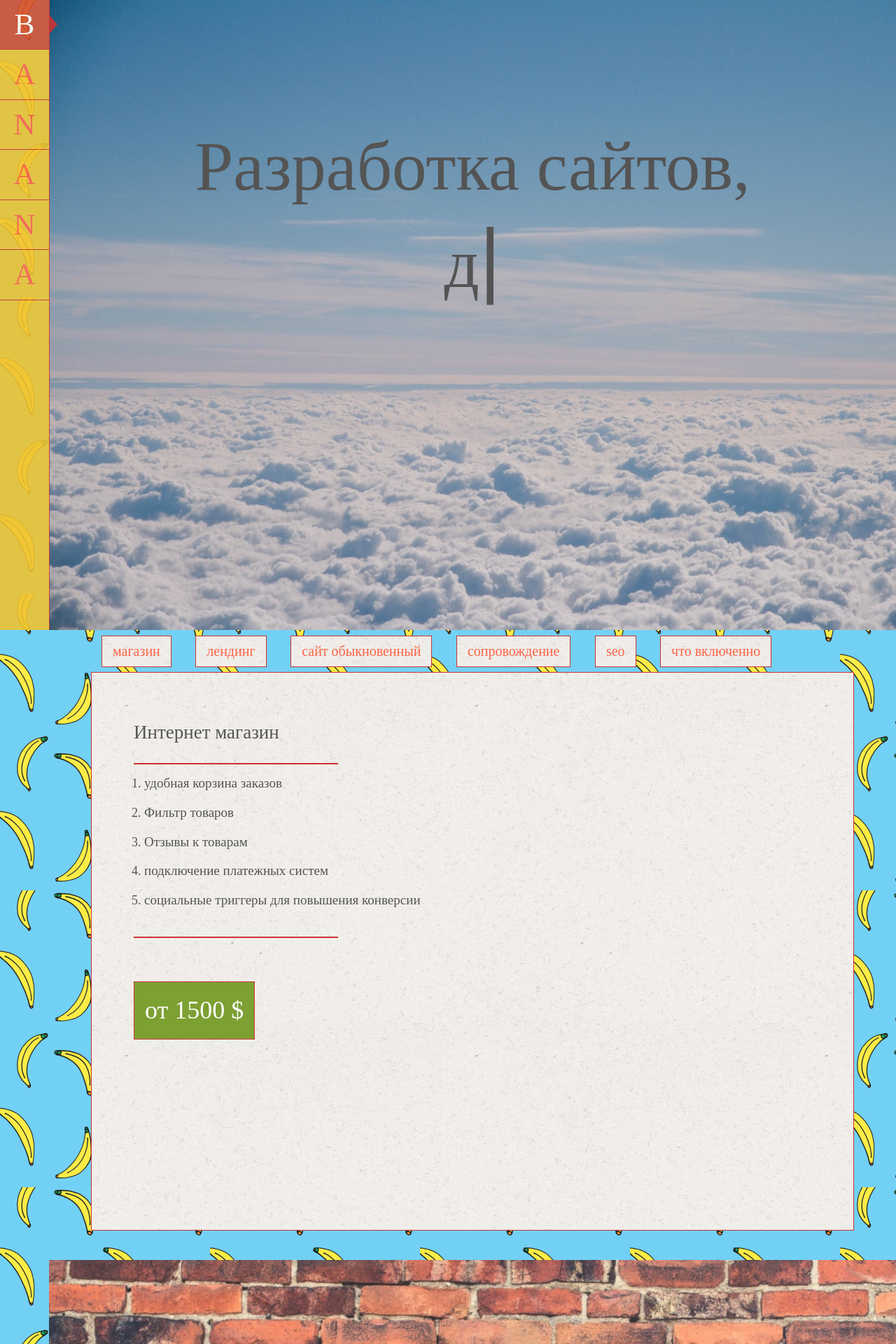
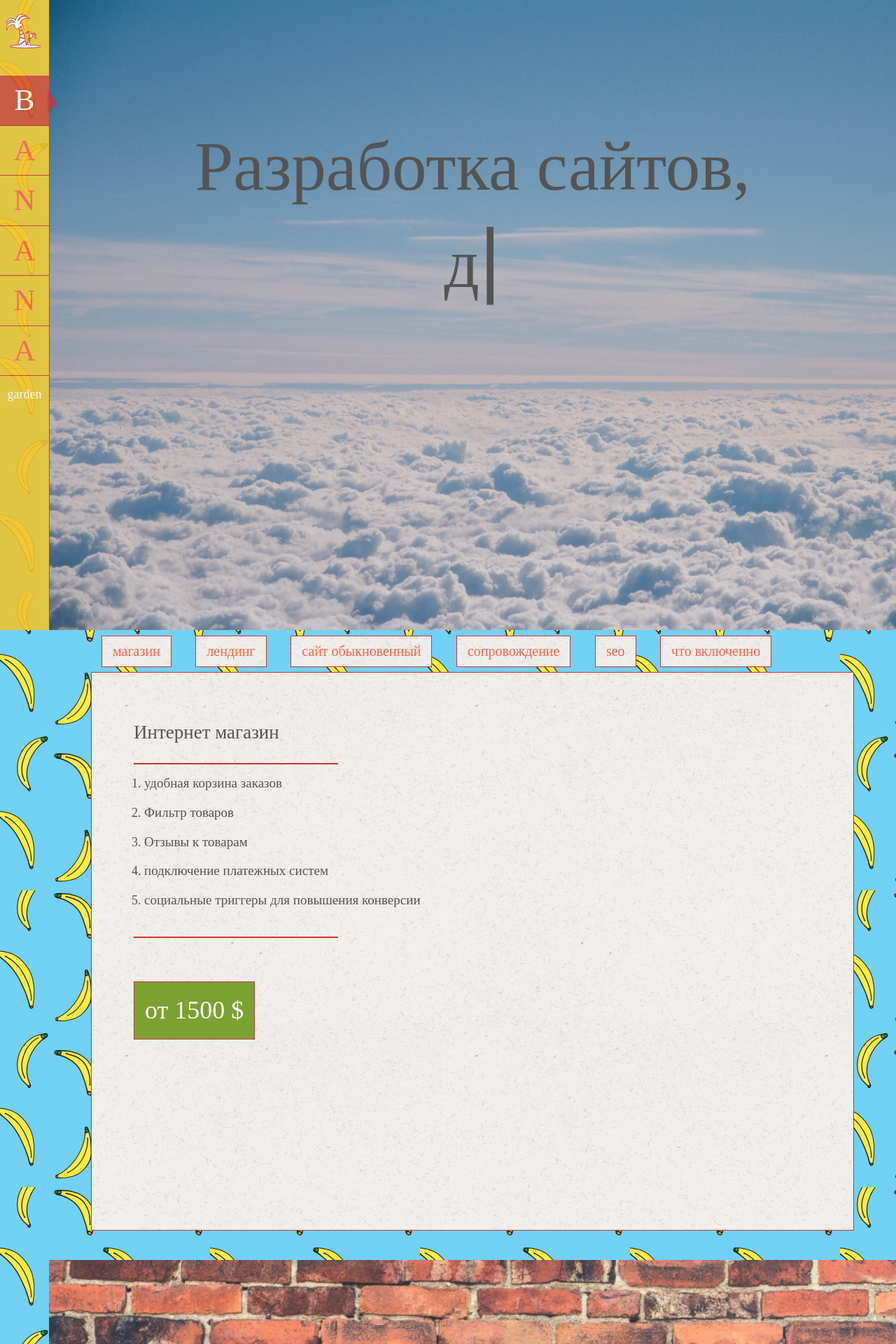
Before and after one commit to depekur/depekur.github.io, a Jekyll site: the page built from index.html, in a window 1280 px wide. Shown: the top 1920 px of the page at 70% size. Built offline with Jekyll 4.4.1, drawn with Linux system fonts in a browser that asks for light colours; some web fonts are replaced.

Commit message:
no light but work must go on!

```diff
--- a/_sass/_base.scss
+++ b/_sass/_base.scss
@@ -248,9 +248,8 @@
 .death {
   display: none;
 }
-/*
+
 g path {
   stroke: $banana-color-red;
-  fill: $banana-color;
+  fill: #fff;
 }
-*/
--- a/_sass/_landing.scss
+++ b/_sass/_landing.scss
@@ -41,20 +41,51 @@
 			opacity: 0.7;
 
 		}
+		.active-letter {
+					background: rgba($banana-color-red, 0.8);
+
+					a {
+						color: #fff;
+					}
+
+					&:after {
+						content: '';
+						position: absolute;
+						border-style: solid;
+						border-width: 17px 0 17px 14px;
+						border-color: transparent rgba($banana-color-red, 0.8);
+						display: block;
+						width: 0;
+						z-index: 1;
+						right: -12px;
+						top: 21px;
+					}
+					&:last-child {
+						background: 0;
+						&:after {
+							display: none;
+						}
+				}
+
+		}
 
 		ul li {
 
 			margin: 0;
 			padding: $woid/3;
 			position: relative;
-
 			border-bottom: 1px solid $banana-color-red;
 
-			font-size: 2.4em;
-			color: #fff;
+				&:hover {
+					background: rgba($color-green-nice, 0.8);
+					a {
+						color: #fff;
+					}
+				}
 
 				a {
 					display: block;
+					font-size: 2.4em;
 
 					&:hover {
 						text-decoration: none;
@@ -72,41 +103,24 @@
 					}
 				}
 
-				&:hover {
-					background: rgba($banana-color-red, 0.8);
-
-					a {
-						color: #fff;
-					}
-
-					&:after {
-						content: '';
-						position: absolute;
-						border-style: solid;
-						border-width: 14px 0 14px 12px;
-						border-color: transparent $banana-color-red;
-						display: block;
-						width: 0;
-						z-index: 1;
-						right: -12px;
-						top: 21px;
-					}
-					&:last-child {
-						background: 0;
-
-						&:after {
-							display: none;
-						}
-					}
-
+				h4 {
+					color: #fff;
+					font-size: 1em;
 				}
 
+
+
 				&:first-child {
-					-border-top: 1px solid $banana-color-red;
+
+					margin-top: $woid;
+					margin-bottom: $woid;
+
+					border-bottom: 0;
 				}
 				&:last-child {
 					border-bottom: 0;
-					margin-top: $woid;
+					width: auto;
+					margin-top: -$woid;
 				}
 
 
--- a/index.html
+++ b/index.html
@@ -11,8 +11,12 @@
 
    <ul #id="landing-menu">
 
-      <li data-menuanchor="bananagarden">
-         <a href="#bananagarden">B</a>
+      <li>
+         <a href="#">{% include icons/coconut8.svg %}</a>
+      </li>
+
+      <li data-menuanchor="hello" class="active-letter">
+         <a href="#hello">B</a>
       </li>
       <li data-menuanchor="work">
          <a href="#work">A</a>
@@ -20,8 +24,8 @@
       <li data-menuanchor="contacts">
          <a href="#contacts">N</a>
       </li>
-       <li data-menuanchor="bananagarden">
-         <a href="#bananagarden">A</a>
+       <li data-menuanchor="hello">
+         <a href="#hello">A</a>
       </li>
       <li data-menuanchor="work">
          <a href="#work">N</a>
@@ -29,13 +33,13 @@
       <li data-menuanchor="contacts">
          <a href="#contacts">A</a>
       </li>
+      <li >
+         <h4>garden</h4>
+      </li>
 
-      <li>
-         <!-- Put this div tag to the place, where the Like block will be -->
-         <div id="vk_like"></div>
+   </ul>
 
-   </li>
-   </ul>
+   <div id="vk_like"></div>
 
 </nav>
 <div id="fullPage">
--- a/js/landing.js
+++ b/js/landing.js
@@ -1,4 +1,18 @@
 'use strict';
+/*
+$(".nav a").on("click", function(){
+   $(".nav").find(".active").removeClass("active");
+   $(this).parent().addClass("active");
+});
+*/
+
+
+
+$('#landing-menu li').on("click", function() {
+	$('#landing-menu').find("active-letter").removeClass("active-letter");
+	$(this).parent().addClass("active-letter");
+});
+
 
 /*
 * 	theater
@@ -57,7 +71,7 @@
 				animateAnchor: true,
 				responsiveWidth: 900,
 				responsiveHeight: 600,
-				anchors: ['bananagarden', 'work', 'contacts'],
+				anchors: ['hello', 'work', 'contacts'],
 			  	menu: '#landing-menu'
 
 
@@ -120,5 +134,7 @@
 				onSlideLeave: function(anchorLink, index, slideIndex, direction, nextSlideIndex){}
 						*/
 
-			});
+			}); //fullpage END
+
+
 		});
```
Also changed, not shown: _includes/icons/coconut8.svg.
